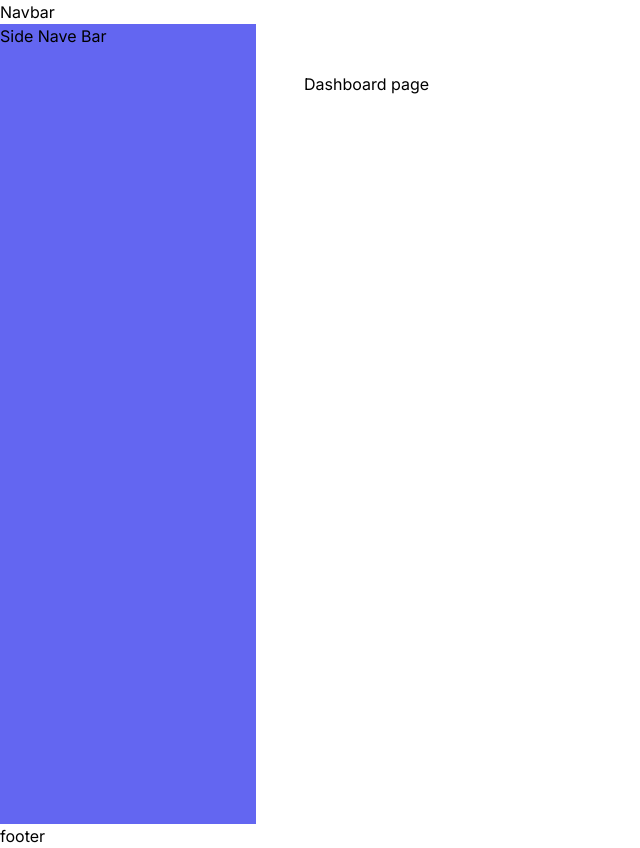
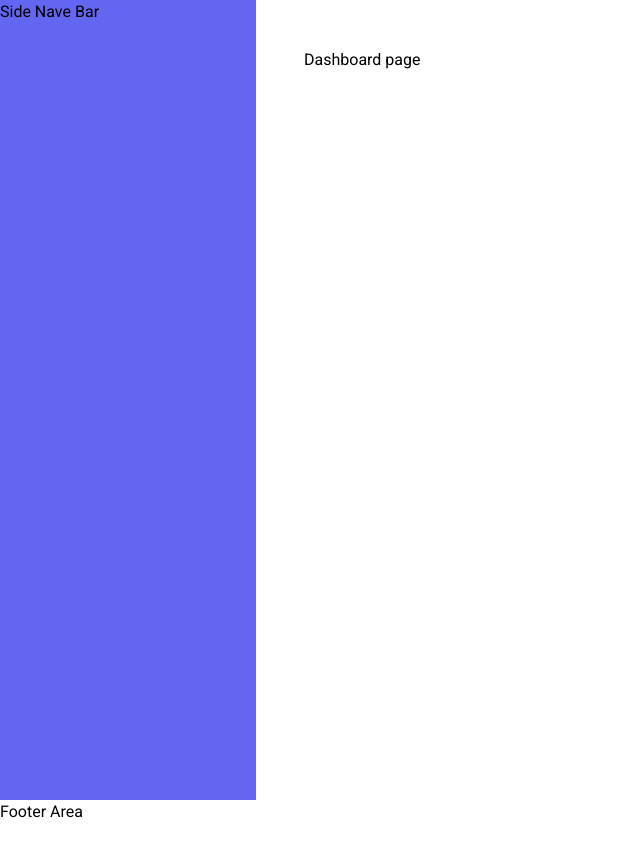
Before and after one commit to ejosborn/nextjsdashboard, a Next.js app: page /dashboard in a window 1280 px wide. Shown: the whole page, without its empty margins (0-640 px from the left). After the commit the page ends 824 px from the top, so only its background shows below. Built offline with nearby package versions, Linux system fonts and the light colour scheme.

Commit message:
created fonts.ts for using different fonts  and created logo.tsx

```diff
--- a/app/layout.tsx
+++ b/app/layout.tsx
@@ -1,8 +1,7 @@
 import type { Metadata } from 'next';
-import { Inter } from 'next/font/google';
+import { Inter, Roboto } from 'next/font/google';
 import './globals.css';
-
-const inter = Inter({ subsets: ['latin'] });
+import { roboto } from './ui/fonts';
 
 export const metadata: Metadata = {
 	title: 'Financial Dashboard',
@@ -16,10 +15,9 @@ export default function RootLayout({
 }>) {
 	return (
 		<html lang='en'>
-			<body className={inter.className}>
-				<nav>Navbar</nav>
+			<body className={`${roboto.className}`}>
 				{children}
-				<footer>footer</footer>
+				<footer>Footer Area</footer>
 			</body>
 		</html>
 	);
--- /dev/null
+++ b/app/ui/fonts.ts
@@ -0,0 +1,9 @@
+import { Inter, Roboto } from 'next/font/google';
+
+export const roboto = Roboto({
+	subsets: ['latin'],
+	weight: '400',
+	style: 'normal'
+});
+
+export const inter = Inter({ subsets: ['latin'] });
--- /dev/null
+++ b/app/ui/logo.tsx
@@ -0,0 +1,13 @@
+import { GlobeAmericasIcon } from '@heroicons/react/16/solid';
+import React from 'react';
+
+export const Logo = () => {
+	return (
+		<div className='flex flex-row items-center leading-none text-white'>
+			<GlobeAmericasIcon className='h-12 w-12 rotate-[15deg]' />
+			<p className='text-[44px]'>Financial Dashboard</p>
+		</div>
+	);
+};
+
+export default Logo;
```
